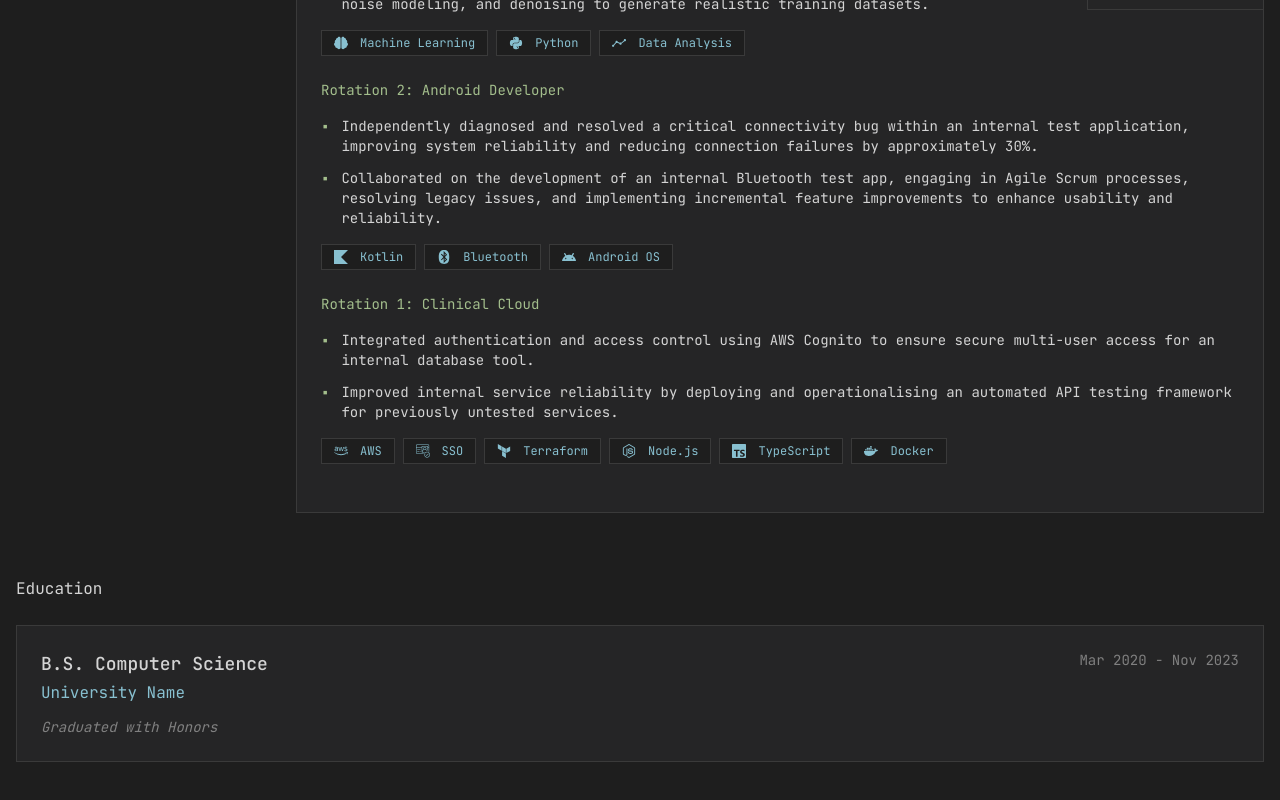
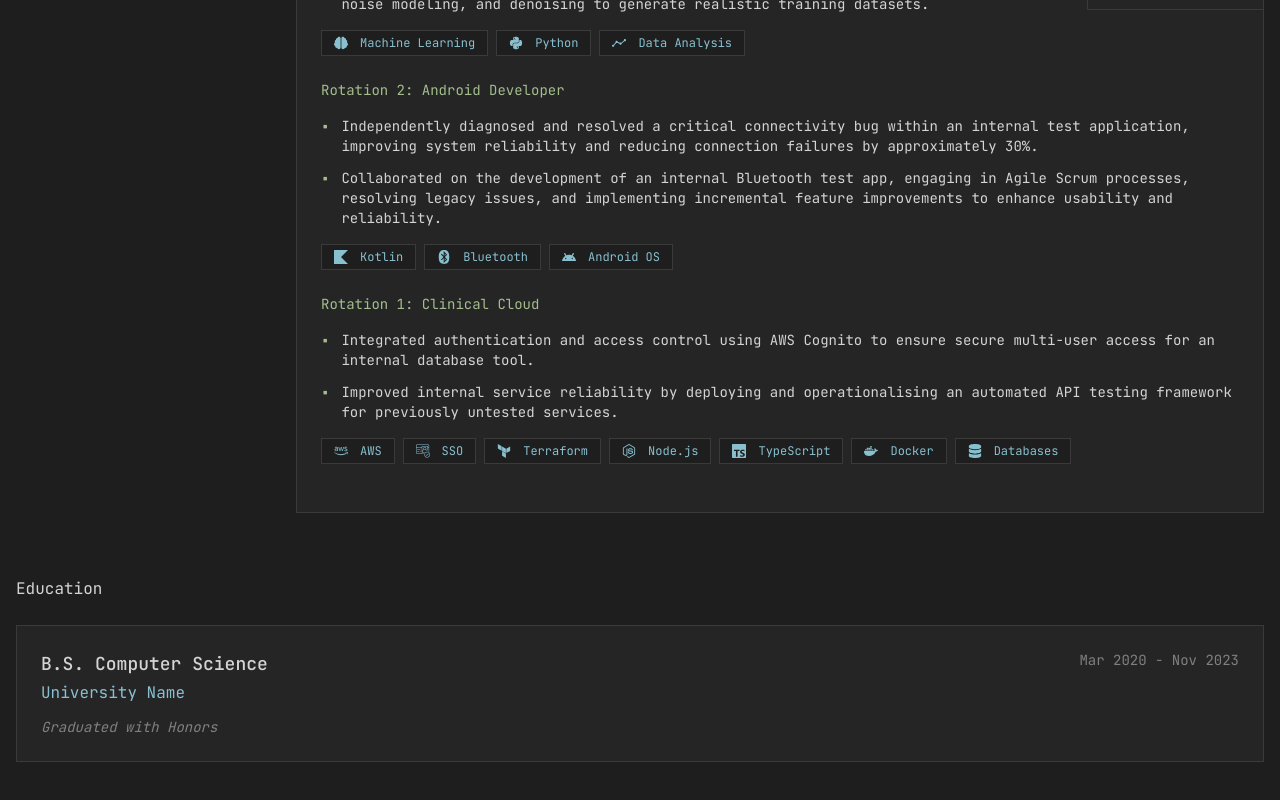
Before and after one commit to lazarr1/lulazar-com, a React (Vite) app: page /experience in a window 1280 px wide. Shown: the part 774-1574 px from the top of the page. Built offline with nearby package versions, Linux system fonts and the light colour scheme.

Commit message:
added amme project

```diff
--- a/src/pages/Experience.tsx
+++ b/src/pages/Experience.tsx
@@ -83,7 +83,15 @@ const experiences: Experience[] = [
           "Improved internal service reliability by deploying and operationalising \
           an automated API testing framework for previously untested services.",
         ],
-        tags: ["AWS", "SSO", "Terraform", "Node.js", "TypeScript", "Docker"],
+        tags: [
+          "AWS",
+          "SSO",
+          "Terraform",
+          "Node.js",
+          "TypeScript",
+          "Docker",
+          "Databases",
+        ],
       },
     ],
   },
--- a/src/pages/Projects.tsx
+++ b/src/pages/Projects.tsx
@@ -9,16 +9,14 @@ import {
   FaBrain,
   FaMemory,
   FaBluetooth,
+  FaDatabase,
 } from "react-icons/fa";
 import {
   SiTypescript,
   SiMongodb,
-  SiPostgresql,
-  SiRedis,
   SiCplusplus,
   SiHtml5,
   SiCss3,
-  SiSocketdotio,
   SiOpencv,
   SiJavascript,
   SiBlender,
@@ -29,7 +27,9 @@ import {
   SiKotlin,
   SiTerraform,
   SiAmazoncognito,
+  SiLoopback,
 } from "react-icons/si";
+import { PiGear, PiGraph } from "react-icons/pi";
 import { SlGraph } from "react-icons/sl";
 import { PageTransition } from "../components/PageTransition";
 
@@ -63,6 +63,10 @@ export const techIcons: Record<string, Element> = {
   Bluetooth: <FaBluetooth size={14} />,
   Terraform: <SiTerraform size={14} />,
   SSO: <SiAmazoncognito size={14} />,
+  Databases: <FaDatabase size={14} />,
+  "Graph Theory": <PiGraph size={14} />,
+  Optimisation: <PiGear size={14} />,
+  "Dynamic Programming": <SiLoopback size={14} />,
 };
 
 const projects = [
@@ -71,7 +75,15 @@ const projects = [
     description:
       "Web-based circuit simulator with drag-and-drop components and real-time simulation. \
       Built with a vanilla JavaScript frontend and a C++ websocket Backend.",
-    tech: ["C++", "JavaScript", "HTML/CSS", "Docker", "AWS", "Nginx"],
+    tech: [
+      "C++",
+      "JavaScript",
+      "HTML/CSS",
+      "Docker",
+      "AWS",
+      "Nginx",
+      "Graph Theory",
+    ],
     src: "projects/circuit.png",
     githubUrl: "https://github.com/lazarr1/Electrical-Simulator",
     liveUrl: "https://lulazar.com/circuit",
@@ -96,12 +108,13 @@ const projects = [
     liveUrl: "lulazar.com",
   },
   {
-    title: "Performance Dashboard",
+    title: "Inverted-Pendulum Robot Waiter",
     description:
-      "Analytics dashboard for tracking web application performance metrics and user behavior.",
-    tech: ["Next.js", "TypeScript", "PostgreSQL", "Redis"],
-    githubUrl: "#",
-    liveUrl: "#",
+      "Fully autonomous simulated robot waiter that uses the A* algorithm to plan its path \
+      an extended kalman filter for SLAM and a MPC controller for stabilisation.",
+    tech: ["Graph Theory", "Optimisation", "Dynamic Programming"],
+    src: "projects/kalman_filter.png",
+    githubUrl: "https://github.com/lazarr1/amme5520",
   },
 ];
 
```
Also changed, not shown: public/projects/kalman_filter.png (added).
